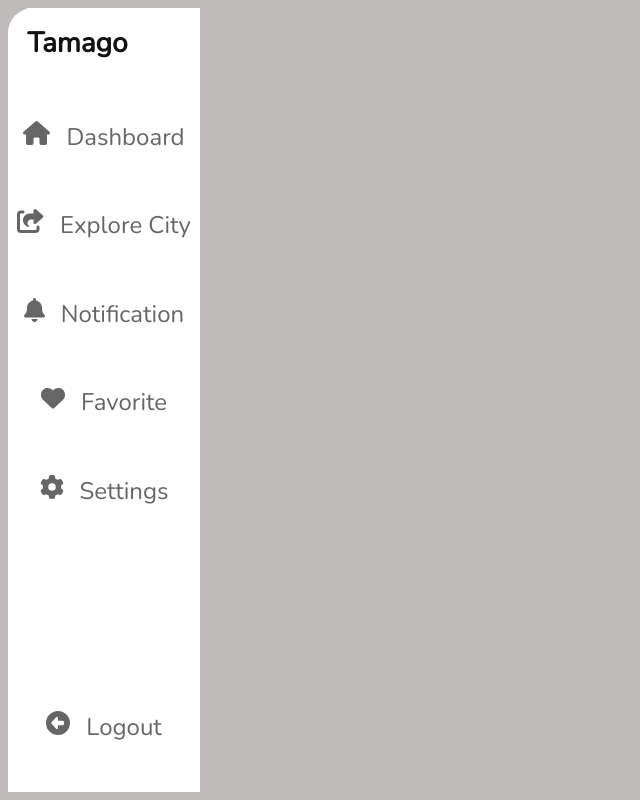
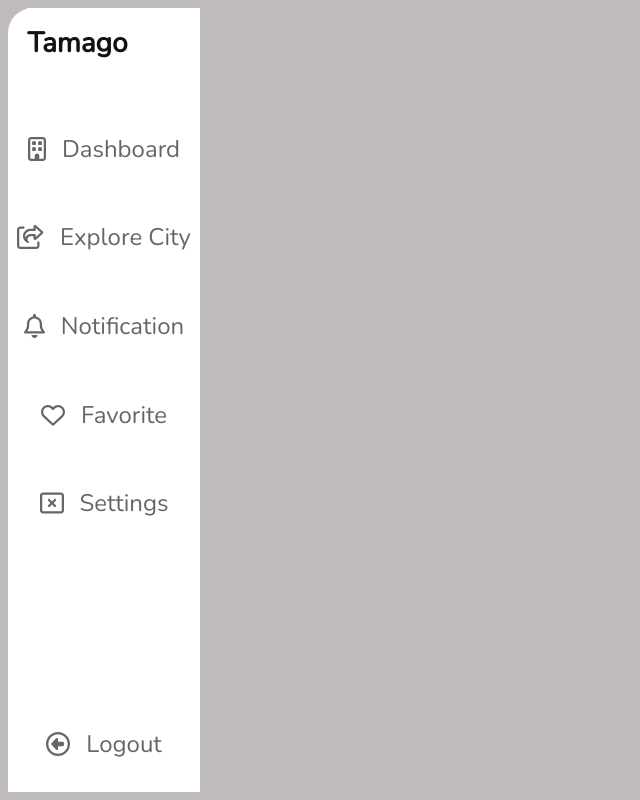
Before and after one commit to xennia316/Tamago, a React (Create React App) app in the folder client/: page / in a window 1280 px wide. Shown: the whole page, without its empty margins (0-640 px from the left). Built offline with nearby package versions, Linux system fonts and the light colour scheme.

Commit message:
revisited style

```diff
--- a/client/src/SideNav/SideNav.jsx
+++ b/client/src/SideNav/SideNav.jsx
@@ -2,21 +2,21 @@ import React from "react";
 import styles from "./SideNav.module.css";
 import { FontAwesomeIcon } from "@fortawesome/react-fontawesome";
 import {
-  faHome,
+  faWindowClose,
   faShareFromSquare,
   faHeart,
-  faBell,
-  faGear,
+  faBuilding,
   faArrowAltCircleLeft,
-} from "@fortawesome/free-solid-svg-icons";
+} from "@fortawesome/free-regular-svg-icons";
 
+import { faBell } from "@fortawesome/free-regular-svg-icons";
 const SideNav = () => {
   return (
     <section className={styles.body}>
       <section className={styles.top}>Tamago</section>
       <section className={styles.contents}>
         <section className={styles.content}>
-          <FontAwesomeIcon icon={faHome} className={styles.icon} />
+          <FontAwesomeIcon icon={faBuilding} className={styles.icon} />
           Dashboard
         </section>
         <section className={styles.content}>
@@ -32,7 +32,7 @@ const SideNav = () => {
           Favorite
         </section>
         <section className={styles.content}>
-          <FontAwesomeIcon icon={faGear} className={styles.icon} />
+          <FontAwesomeIcon icon={faWindowClose} className={styles.icon} />
           Settings
         </section>
       </section>
--- a/client/src/SideNav/SideNav.module.css
+++ b/client/src/SideNav/SideNav.module.css
@@ -24,7 +24,7 @@
     font-size: 28px;
     width: 100%;
     height: 15%;
-    align-self: flex-end;
+    align-items: center;
     justify-content: center;
     display: flex;
     gap: 1rem;
```
